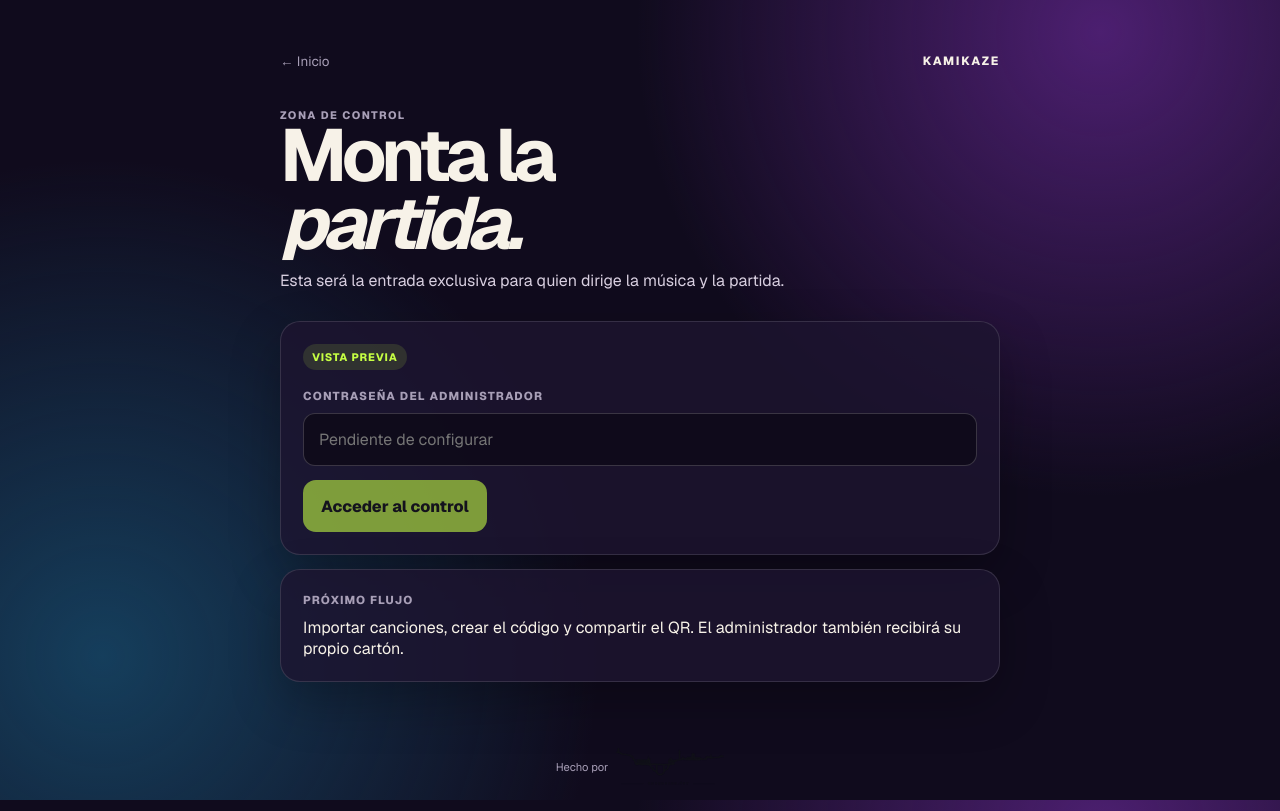
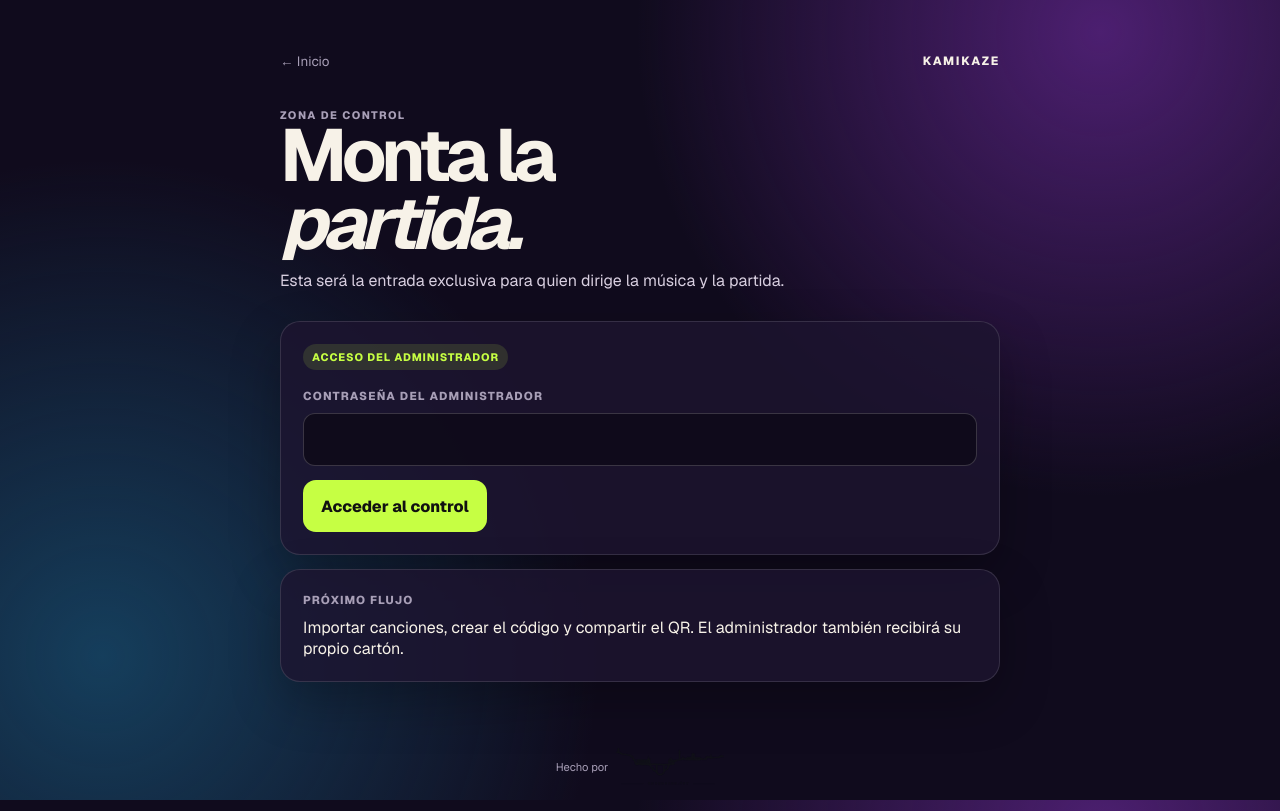
Before and after one commit to ralph1985/music-bingo, a Next.js app: page /admin in a window 1280 px wide. Built offline with nearby package versions, Linux system fonts and the light colour scheme.

Commit message:
feat: enable admin login form

```diff
--- a/package.json
+++ b/package.json
@@ -10,7 +10,8 @@
     "test": "vitest run",
     "test:watch": "vitest",
     "typecheck": "tsc --noEmit",
-    "test:e2e": "playwright test"
+    "test:e2e": "playwright test",
+    "secrets:admin": "node scripts/generate-admin-secrets.mjs"
   },
   "dependencies": {
     "next": "16.3.6",
--- a/src/app/admin/page.tsx
+++ b/src/app/admin/page.tsx
@@ -1,4 +1,6 @@
 import Link from "next/link";
+
+import AdminLogin from "@/components/admin-login";
 
 export default function AdminPreview() {
   return <main className="shell">
@@ -7,10 +9,8 @@ export default function AdminPreview() {
     <h1 className="screen-title">Monta la<br /><em>partida.</em></h1>
     <p className="screen-subtitle">Esta será la entrada exclusiva para quien dirige la música y la partida.</p>
     <section className="panel">
-      <span className="status">VISTA PREVIA</span>
-      <p className="field-label" style={{ marginTop: 18 }}>CONTRASEÑA DEL ADMINISTRADOR</p>
-      <input className="field" type="password" placeholder="Pendiente de configurar" disabled />
-      <button className="button" type="button" disabled>Acceder al control</button>
+      <span className="status">ACCESO DEL ADMINISTRADOR</span>
+      <div style={{ marginTop: 18 }}><AdminLogin /></div>
     </section>
     <section className="panel">
       <p className="field-label">PRÓXIMO FLUJO</p>
--- /dev/null
+++ b/src/components/admin-login.tsx
@@ -0,0 +1,37 @@
+"use client";
+
+import { FormEvent, useState } from "react";
+
+export default function AdminLogin() {
+  const [error, setError] = useState<string | null>(null);
+  const [pending, setPending] = useState(false);
+
+  async function onSubmit(event: FormEvent<HTMLFormElement>) {
+    event.preventDefault();
+    setPending(true);
+    setError(null);
+    const password = new FormData(event.currentTarget).get("password");
+    const response = await fetch("/api/admin/session", {
+      method: "POST",
+      headers: { "content-type": "application/json" },
+      body: JSON.stringify({ password }),
+    });
+    setPending(false);
+
+    if (!response.ok) {
+      setError("No se pudo iniciar sesión.");
+      return;
+    }
+
+    window.location.reload();
+  }
+
+  return (
+    <form onSubmit={onSubmit}>
+      <label className="field-label" htmlFor="admin-password">CONTRASEÑA DEL ADMINISTRADOR</label>
+      <input className="field" id="admin-password" name="password" type="password" required autoComplete="current-password" />
+      {error ? <p role="alert">{error}</p> : null}
+      <button className="button" type="submit" disabled={pending}>{pending ? "Accediendo…" : "Acceder al control"}</button>
+    </form>
+  );
+}
```
Also changed, not shown: scripts/generate-admin-secrets.mjs (added, +45 -0 lines).
